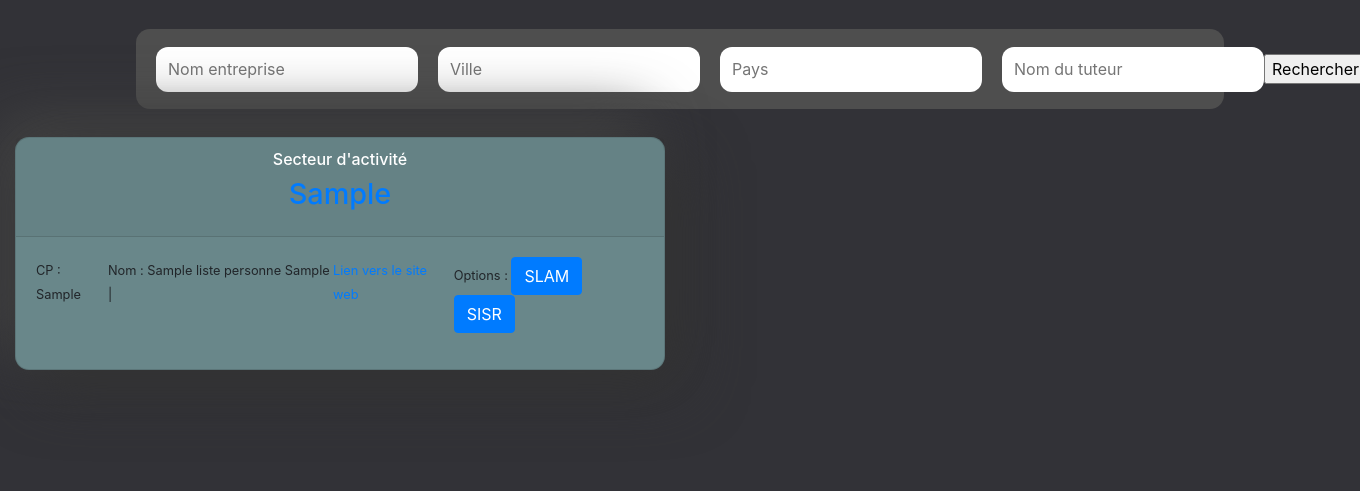
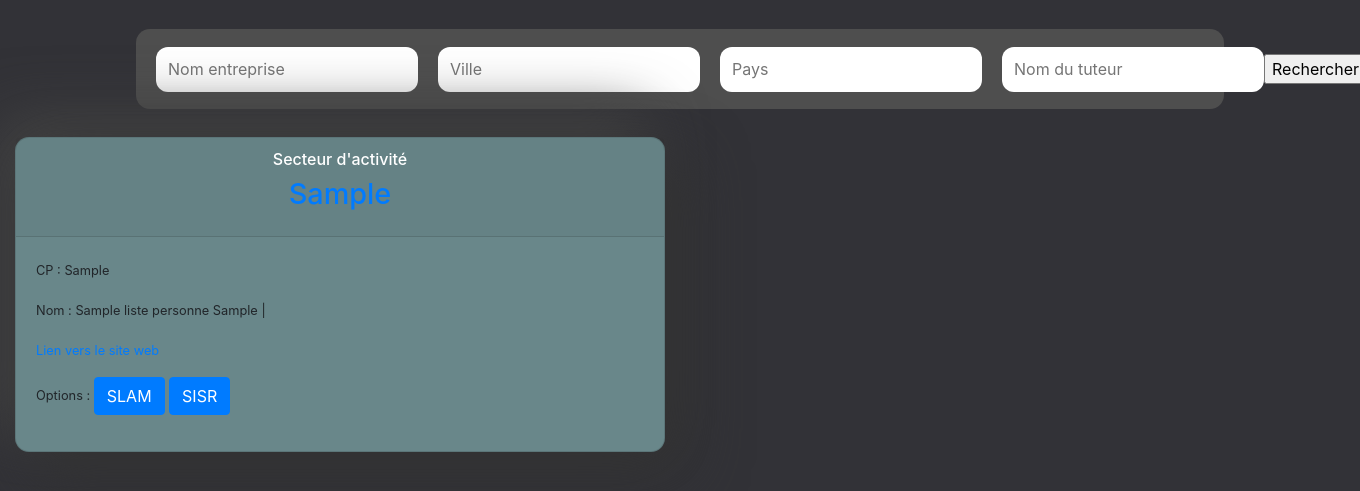
Before and after one commit to GabDer/DDMN_ProjetSymfony, a Symfony app: template templates/ListeEntreprise.html.twig in a window 1360 px wide. Shown: the part 71-562 px from the top of the page. Run offline with Twig, Linux system fonts and the light colour scheme; the template is opened without the code that fills it: most values are stand-ins (such as "Sample title", 1, 10 or a date in 2020); some libraries are stand-ins or nearby versions.

Commit message:
white space css

```diff
--- a/public/LoginCSS.css
+++ b/public/LoginCSS.css
@@ -328,6 +328,7 @@ border: 1.5px solid transparent;
     }
     .card-body{
       display: flex;
+      flex-direction: column;
     }
     .card-body form{
       width: 100%;
@@ -344,7 +345,9 @@ border: 1.5px solid transparent;
       margin-right: auto;
     }
 
-
+    p{
+      white-space: nowrap;
+    }
 
 /*--------------------------------------------------
               Fin CSS Ajout From
```
Also changed, not shown: 2 other files.
